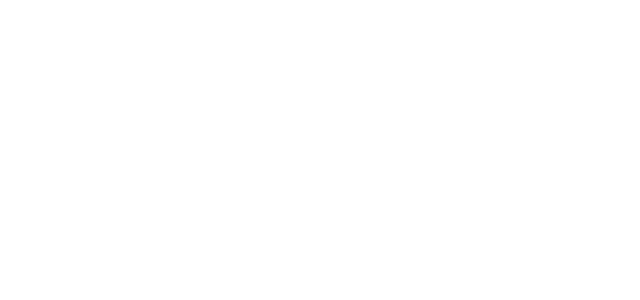
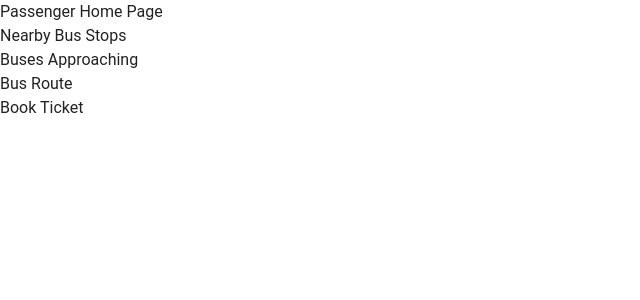
Before and after one commit to NoneyMN/BN-Bus, a Nuxt app: page /passenger/home in a window 1280 px wide. Before the commit this address had no page. Shown: the top 300 px of the page, without its empty margins (0-640 px from the left). Built offline with nearby package versions, Linux system fonts and the light colour scheme.

Commit message:
created pages and components base

```diff
--- /dev/null
+++ b/components/NavMenu.vue
@@ -0,0 +1,3 @@
+<template>
+    <div>Nav Menu</div>
+</template>
--- /dev/null
+++ b/components/ProfileForm.vue
@@ -0,0 +1,3 @@
+<template>
+    <div>Profile Form</div>
+</template>
--- /dev/null
+++ b/pages/driver/home.vue
@@ -0,0 +1,4 @@
+<template>
+    <div>Driver Home Page</div>
+    <div>Bus Route - Start Trip, Navigate, End Trip</div>
+</template>
--- /dev/null
+++ b/pages/driver/sign-in.vue
@@ -0,0 +1,3 @@
+<template>
+    <div>Driver Sign In Page</div>
+</template>
--- /dev/null
+++ b/pages/passenger/bus-live-status.vue
@@ -0,0 +1,3 @@
+<template>
+    <div>Passenger Ticket Details - Bus Live Status</div>
+</template>
--- /dev/null
+++ b/pages/passenger/home.vue
@@ -0,0 +1,7 @@
+<template>
+    <div>Passenger Home Page</div>
+    <div>Nearby Bus Stops</div>
+    <div>Buses Approaching</div>
+    <div>Bus Route</div>
+    <div>Book Ticket</div>
+</template>
--- /dev/null
+++ b/pages/passenger/my-tickets.vue
@@ -0,0 +1,3 @@
+<template>
+    <div>Passenger Tickets</div>
+</template>
--- /dev/null
+++ b/pages/passenger/scan-ticket.vue
@@ -0,0 +1,3 @@
+<template>
+    <div>Passenger Ticket Scan</div>
+</template>
--- /dev/null
+++ b/pages/passenger/search-bus.vue
@@ -0,0 +1,3 @@
+<template>
+    <div>Passenger Search Bus Number Page</div>
+</template>
--- /dev/null
+++ b/pages/passenger/sign-in.vue
@@ -0,0 +1,3 @@
+<template>
+    <div>Passenger Sign In Page</div>
+</template>
--- /dev/null
+++ b/pages/passenger/sign-up.vue
@@ -0,0 +1,3 @@
+<template>
+    <div>Passenger Sign Up Page</div>
+</template>
--- /dev/null
+++ b/pages/passenger/wallet.vue
@@ -0,0 +1,3 @@
+<template>
+    <div>Passenger Wallet Page</div>
+</template>
```
